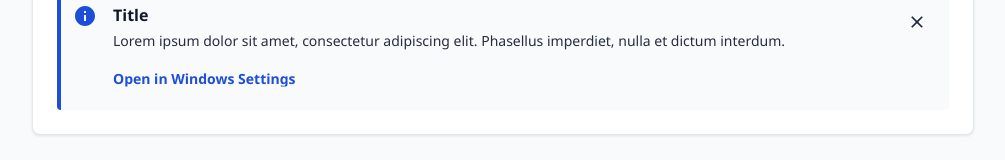
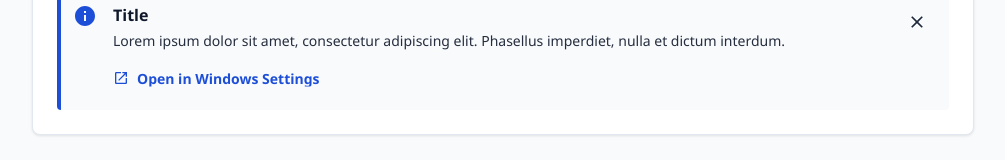
Before and after one commit to cake-admin/cakev2, a React (Create React App) app: page /components/alert in a window 1280 px wide. Shown: the part 1469-1629 px from the top of the page, without its empty margins (262-1267 px from the left). Built offline with nearby package versions, Linux system fonts and the light colour scheme.

Commit message:
Fix icon display in alert actions using correct Button API with iconPosition

```diff
--- a/src/components/design-system/Alert.js
+++ b/src/components/design-system/Alert.js
@@ -2,7 +2,7 @@ import React, { forwardRef, useState, useEffect } from 'react';
 import styled from 'styled-components';
 import PropTypes from 'prop-types';
 import colorData from '../../data/colors.json';
-import Button, { BUTTON_VARIANTS, TEXT_VARIANTS, ICON_VARIANTS } from './Button';
+import Button, { BUTTON_VARIANTS, TEXT_VARIANTS, ICON_VARIANTS, ICON_POSITIONS } from './Button';
 import CloseIcon from '@mui/icons-material/Close';
 import InfoIcon from '@mui/icons-material/Info';
 import CheckCircleIcon from '@mui/icons-material/CheckCircle';
@@ -523,6 +523,7 @@ const Alert = forwardRef(({
                     textVariant={action.variant === 'primary' ? TEXT_VARIANTS.PRIMARY : TEXT_VARIANTS.SECONDARY}
                     size="small"
                     label={action.label}
+                    iconPosition={action.icon ? ICON_POSITIONS.LEFT : ICON_POSITIONS.NONE}
                     customIcon={action.icon}
                     onClick={() => handleAction(action)}
                     isDarkMode={theme === ALERT_THEMES.DARK}
```
